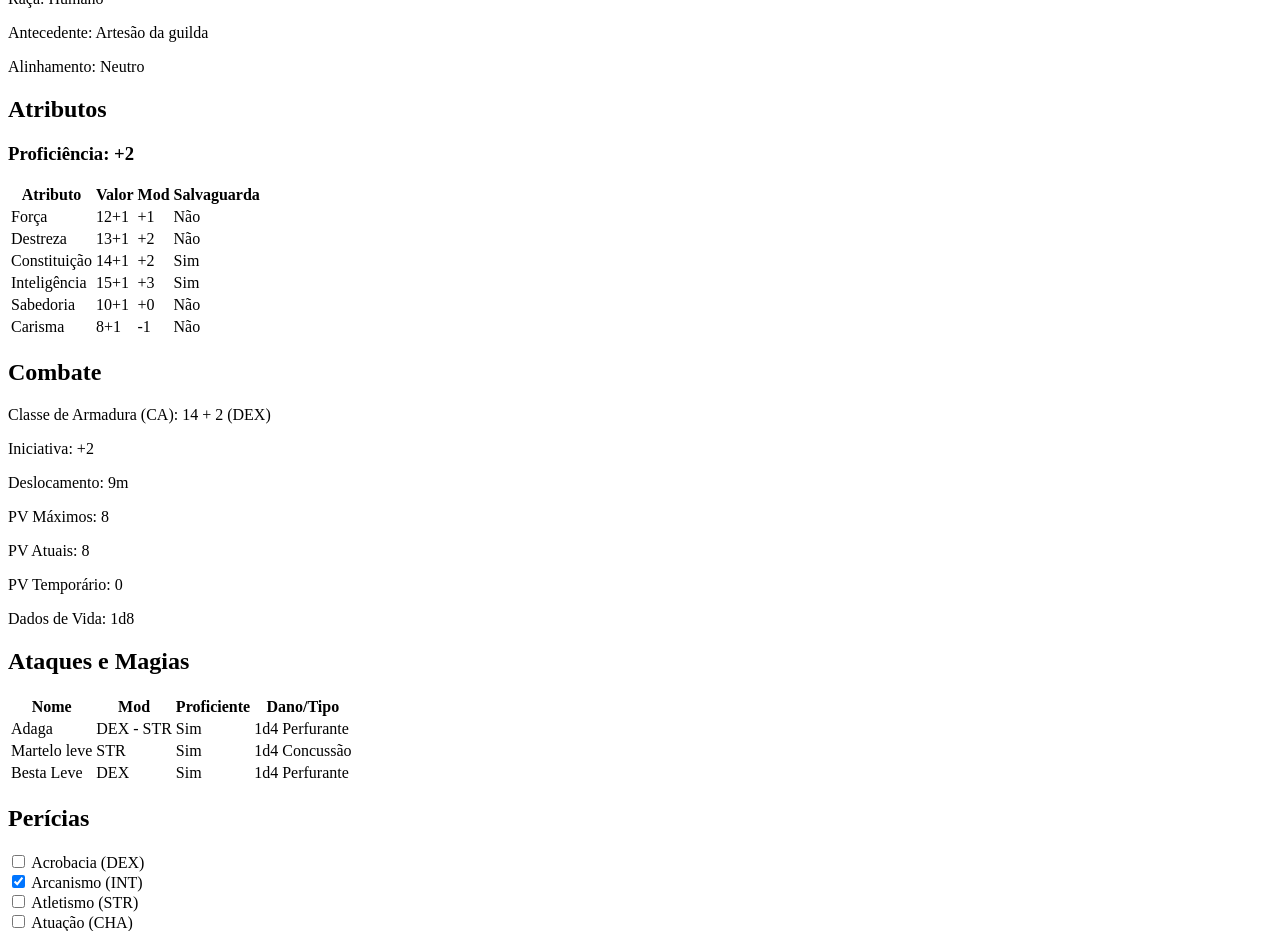
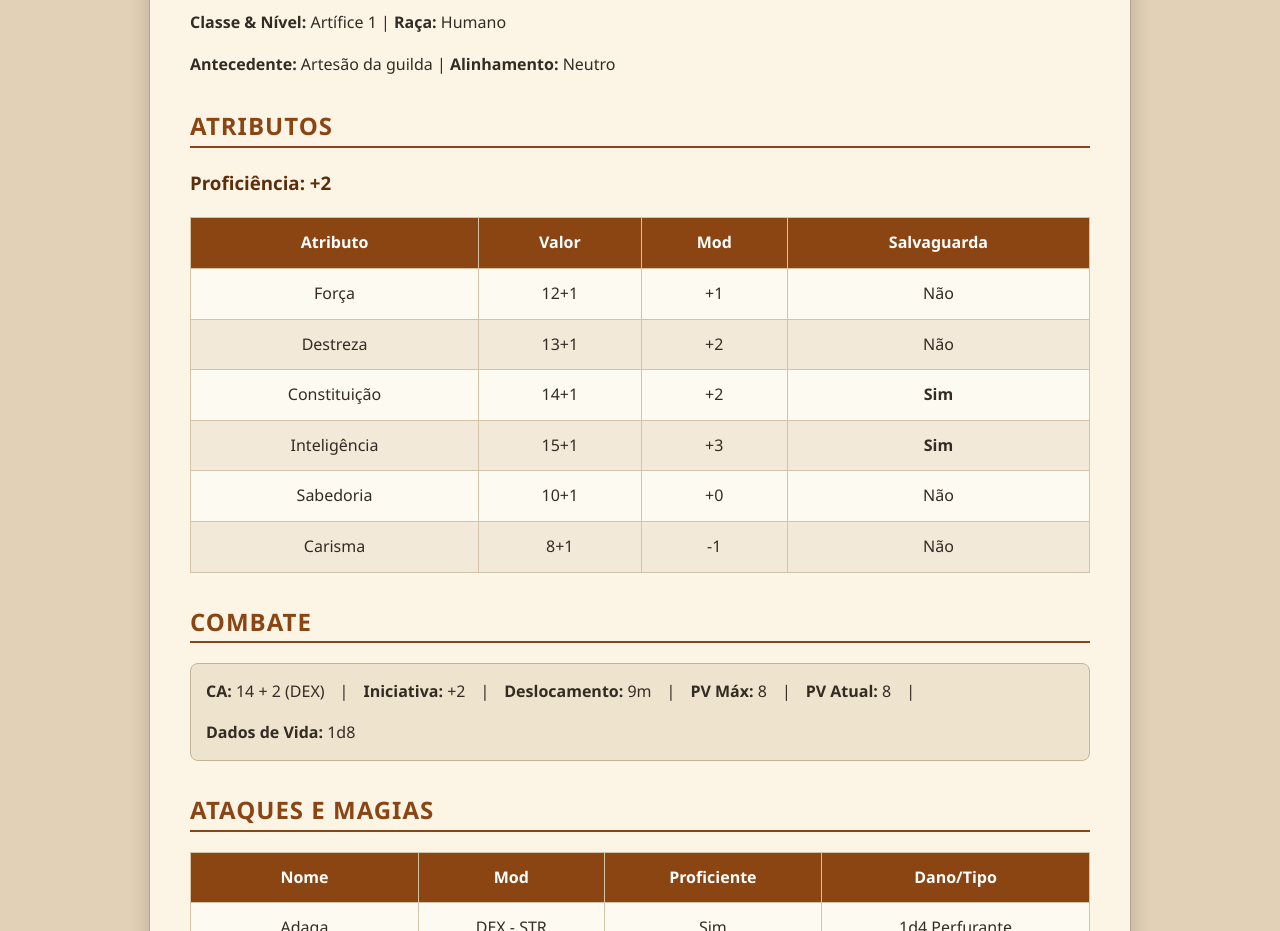
Before and after one commit to GPMLAD/reknit, a plain HTML site: page index.html in a window 1280 px wide. Shown: the part 145-1076 px from the top of the page. Drawn offline with Linux system fonts and the light colour scheme.

Commit message:
feat: add basic style

```diff
--- a/index.html
+++ b/index.html
@@ -8,12 +8,17 @@
   </head>
   <body>
     <main>
-      <h2>Informações Básicas</h2>
-      <p>Nome do Personagem: Reknit</p>
-      <p>Classe & Nível: Artífice 1</p>
-      <p>Raça: Humano</p>
-      <p>Antecedente: Artesão da guilda</p>
-      <p>Alinhamento: Neutro</p>
+      <header>
+        <h1>Reknit</h1>
+        <p>
+          <strong>Classe & Nível:</strong> Artífice 1 |
+          <strong>Raça:</strong> Humano
+        </p>
+        <p>
+          <strong>Antecedente:</strong> Artesão da guilda |
+          <strong>Alinhamento:</strong> Neutro
+        </p>
+      </header>
 
       <h2>Atributos</h2>
       <h3>Proficiência: +2</h3>
@@ -43,13 +48,13 @@
             <td>Constituição</td>
             <td>14+1</td>
             <td>+2</td>
-            <td>Sim</td>
+            <td><strong>Sim</strong></td>
           </tr>
           <tr>
             <td>Inteligência</td>
             <td>15+1</td>
             <td>+3</td>
-            <td>Sim</td>
+            <td><strong>Sim</strong></td>
           </tr>
           <tr>
             <td>Sabedoria</td>
@@ -68,13 +73,14 @@
 
       <section>
         <h2>Combate</h2>
-        <p>Classe de Armadura (CA): 14 + 2 (DEX)</p>
-        <p>Iniciativa: +2</p>
-        <p>Deslocamento: 9m</p>
-        <p>PV Máximos: 8</p>
-        <p>PV Atuais: 8</p>
-        <p>PV Temporário: 0</p>
-        <p>Dados de Vida: 1d8</p>
+        <div class="combat-info">
+          <span><strong>CA:</strong> 14 + 2 (DEX)</span> |
+          <span><strong>Iniciativa:</strong> +2</span> |
+          <span><strong>Deslocamento:</strong> 9m</span> |
+          <span><strong>PV Máx:</strong> 8</span> |
+          <span><strong>PV Atual:</strong> 8</span> |
+          <span><strong>Dados de Vida:</strong> 1d8</span>
+        </div>
       </section>
 
       <section>
@@ -113,6 +119,7 @@
 
       <section>
         <h2>Perícias</h2>
+        <div class="skills-container">
           <div>
             <input type="checkbox" name="skills" id="acrobacia" />
             <label for="acrobacia">Acrobacia (DEX)</label>
@@ -203,6 +210,7 @@
             <input type="checkbox" name="skills" id="sobrevivencia" />
 
             <label for="sobrevivencia">Sobrevivência (WIS)</label>
+          </div>
         </div>
       </section>
 
--- a/style.css
+++ b/style.css
@@ -1,4 +1,121 @@
-* {
-  box-sizing: border-box;
-  scroll-behavior: smooth;
+body {
+  font-family: "Segoe UI", Tahoma, Geneva, Verdana, sans-serif;
+  background-color: #e2d1b6;
+  color: #332b24;
+  line-height: 1.6;
+  margin: 0;
+  padding: 20px;
 }
+
+main {
+  max-width: 900px;
+  margin: 0 auto;
+  background-color: #fcf5e5;
+  padding: 40px;
+  border: 1px solid #b5a489;
+  box-shadow: 0 0 20px rgba(0, 0, 0, 0.2);
+  border-radius: 5px;
+}
+
+h2 {
+  border-bottom: 2px solid #8b4513;
+  color: #8b4513;
+  text-transform: uppercase;
+  letter-spacing: 1px;
+  margin-top: 30px;
+}
+
+h3,
+h4,
+h5 {
+  color: #5d2e0a;
+}
+
+table {
+  width: 100%;
+  border-collapse: collapse;
+  margin: 20px 0;
+  background-color: rgba(255, 255, 255, 0.5);
+}
+
+th,
+td {
+  border: 1px solid #d3c4a8;
+  padding: 12px;
+  text-align: center;
+}
+
+thead {
+  background-color: #8b4513;
+  color: white;
+}
+
+tr:nth-child(even) {
+  background-color: #f2e9d8;
+}
+
+section {
+  margin-bottom: 20px;
+}
+
+.combat-info {
+  display: flex;
+  flex-wrap: wrap;
+  gap: 15px;
+  background: #eee3cd;
+  padding: 15px;
+  border-radius: 8px;
+  border: 1px solid #c5b499;
+}
+
+.skills-container {
+  display: grid;
+  grid-template-columns: repeat(auto-fill, minmax(200px, 1fr));
+  gap: 10px;
+  background: #fffaf0;
+  padding: 15px;
+  border: 1px inset #d3c4a8;
+}
+
+.skills-container div {
+  display: flex;
+  align-items: center;
+}
+
+input[type="checkbox"] {
+  margin-right: 10px;
+  accent-color: #8b4513;
+}
+
+a {
+  color: #a52a2a;
+  text-decoration: none;
+  font-weight: bold;
+}
+
+a:hover {
+  text-decoration: underline;
+}
+
+blockquote {
+  font-style: italic;
+  background: #f9f2e7;
+  border-left: 5px solid #8b4513;
+  margin: 20px 0;
+  padding: 10px 20px;
+  color: #555;
+}
+
+ul {
+  padding-left: 20px;
+}
+
+li {
+  margin-bottom: 5px;
+}
+
+#magiasConhecidas,
+#engenhariaMagica,
+#conjuracao {
+  scroll-margin-top: 20px;
+}
```
Also changed, not shown: 1 other file. Lines whose indentation alone changed are shown as unchanged.
